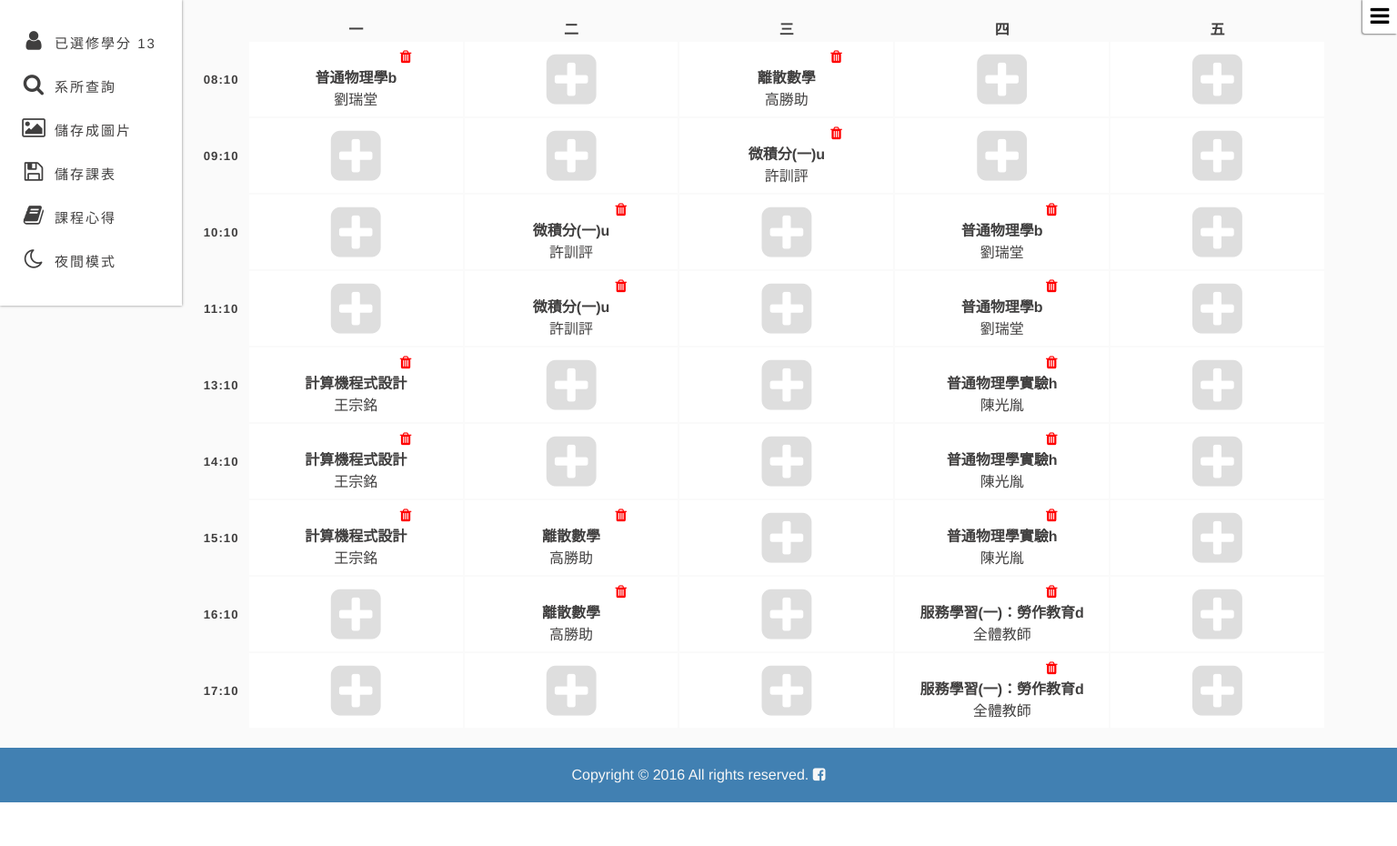
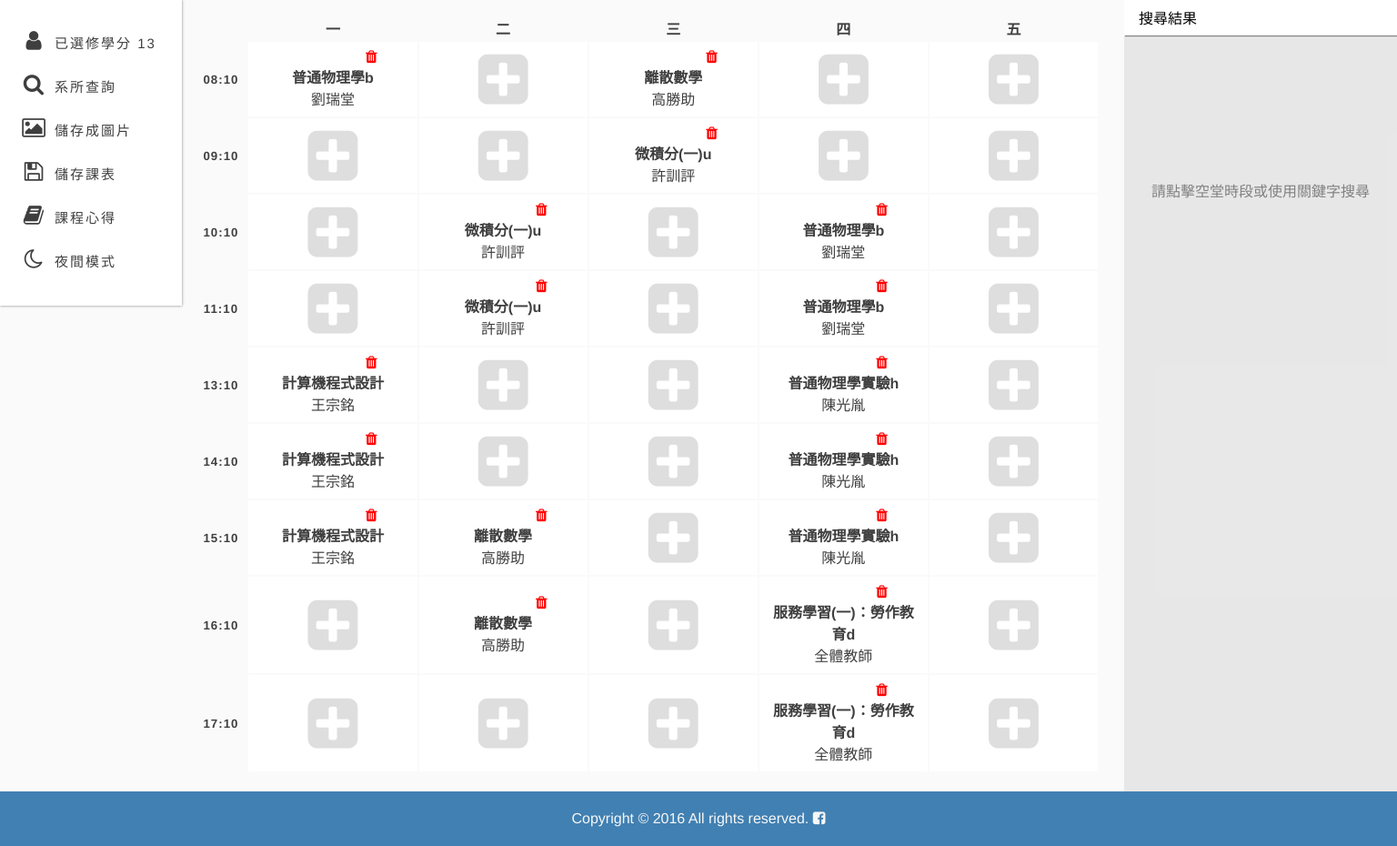
Before and after one commit to Stufinite/cal, a Django app: page / in a window 1536 px wide. Shown: the part 108-1038 px from the top of the page at 91% size. Before the commit the page ends 990 px from the top, so only its background shows below. Run offline with Django 3.2, Linux system fonts and the light colour scheme; data comes from the database, SQL or seed files in the repository; some libraries are stand-ins or nearby versions.

Commit message:
Make use of the right space of timetable

```diff
--- a/static/course/css/searchbar.css
+++ b/static/course/css/searchbar.css
@@ -87,3 +87,13 @@
 .stufinite-searchbar-result-item .action-btn {
     padding: 8px;
 }
+
+@media screen and (min-width: 1324px) {
+  .stufinite-app-searchbar-container {
+    right: 0!important;
+  }
+
+  .stufinite-app-searchbar-toggle {
+    display: none;
+  }
+}
--- a/static/course/css/timetable.css
+++ b/static/course/css/timetable.css
@@ -39,3 +39,9 @@
 .timetable .course .teacher, .timetable .course .location {
   font-size: 12px;
 }
+
+@media screen and (min-width: 1324px) {
+  .timetable {
+    width: calc(99% - 500px);
+  }
+}
```
